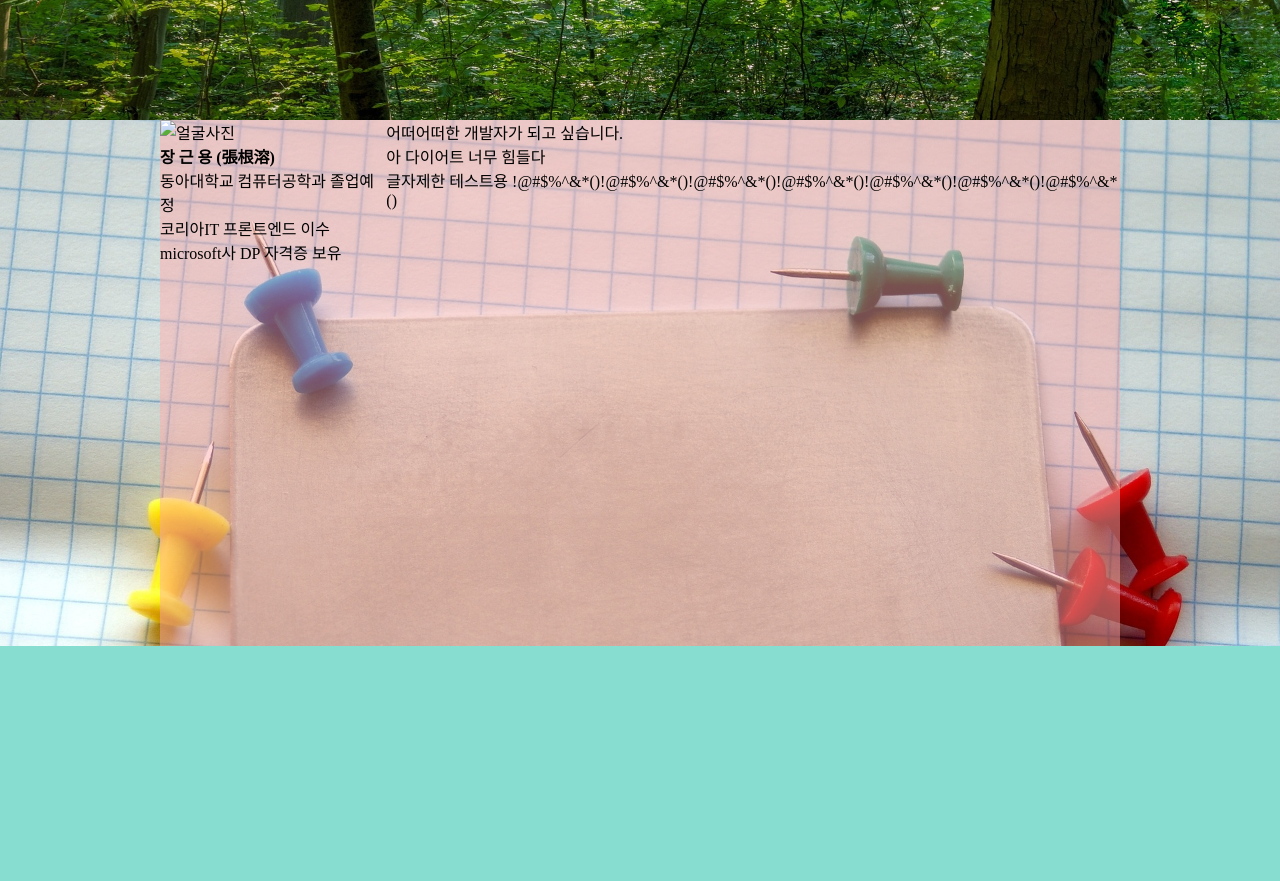
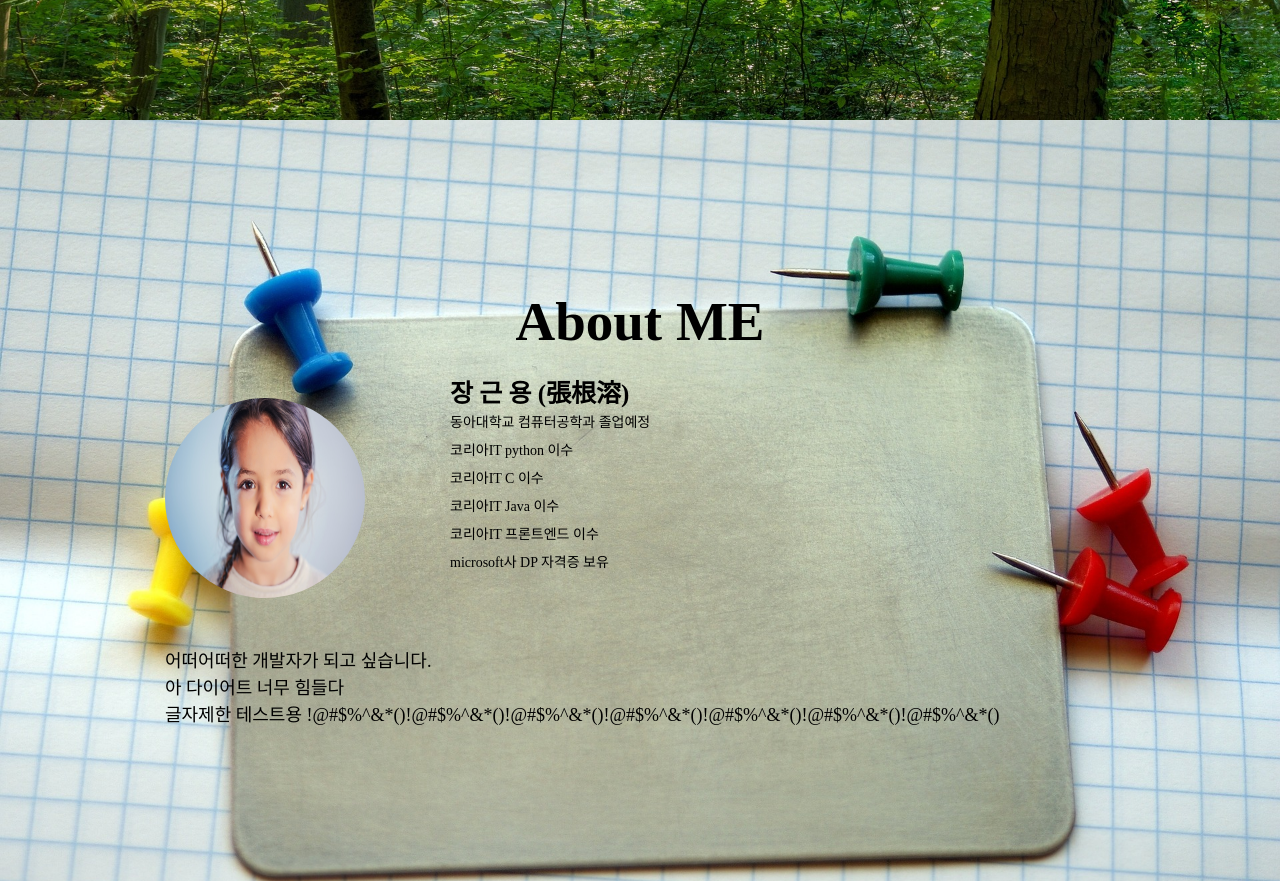
Before and after one commit to soeld0920/myPage, a plain HTML site: page index.html in a window 1280 px wide. Shown: the part 680-1561 px from the top of the page. Drawn offline with Linux system fonts and the light colour scheme.

Commit message:
Add files via upload

```diff
--- a/css/in-profile.css
+++ b/css/in-profile.css
@@ -1,7 +1,51 @@
+#profile h2{
+  width: 100%;
+  padding-top: 170px;
+  font-size: 55px;
+  text-align: center;
+  /* background-color: #afa7; */
+
+}
+
 #profile .in_profile{
-  width: 75vw;
-  height: 526px;
+  padding-top: 20px;
+  width: 950px;
+  height: auto;
   margin: 0 auto;
-  background-color: #faa7;
+  /* background-color: #faa7; */
+}
+
+#profile .face-img{
+  width: 100%;
+  height: 250px;
   display: flex;
+  justify-content: space-between;
 }
+
+#profile .face-img img{
+  display: inline-block;
+  width: 200px;
+  height: 200px;
+  margin-top: 25px;
+  border-radius: 50%;
+  overflow: hidden;
+}
+
+#profile .face-img figcaption{
+  width: 70%;
+}
+
+#profile .face-img figcaption h4{
+  font-size: 25px;
+}
+
+#profile .face-img figcaption p{
+  font-size: 14px;
+  line-height: 2;
+}
+
+#profile .in_profile > p{
+  margin-top: 25px;
+  font-size: 18px;
+  line-height: 1.5;
+}
--- a/index.html
+++ b/index.html
@@ -14,11 +14,11 @@
       #wrap > div{ width: 100%; height:100vh}
       #wrap > div:nth-child(1){/*background-color: burlywood;*/ background:url(./images/mainImg.jpg) no-repeat 0 0; background-size: 100vw;}
       #wrap > div:nth-child(2){background:url(./images/mainImg2.jpg) no-repeat 0 0; background-size: 100vw;;
-                                background-color: yellow; height: 526px;}
+                                background-color: yellow; height: 100vh;}
       #wrap > div:nth-child(3){background-color: rgb(135, 222, 208);}
       #wrap > div:nth-child(4){background-color: rgb(135, 183, 222);}
       #wrap > div:nth-child(5){background-color: rgb(222, 135, 208);}
-      #wrap > div > div{margin: 0 auto; width: 1500px;  height: 100vh;
+      #wrap > div > div{margin: 0 auto; width: 1500px; ;
                         /* background-color:rgba(255, 244, 146, 0.5); */
                         }
       #main .header{ width: 100%; height: 120px;}
@@ -75,6 +75,7 @@
   <link rel="stylesheet" href="./css/in-profile.css">
   <script src="js/jquery.js"></script>
   <script>
+    //
       $(function(){
           var menu = $('.nav > li');
           var contents = $('#wrap > div');
@@ -90,30 +91,6 @@
 
               $('html, body').stop().animate({scrollTop:tt});
           });
-          //메뉴에 addclass를 적용
-          // $(window).scroll(function(){
-          //     var sct = $(window).scrollTop();
-
-          //     $('#wrap > div').each(function(){
-          //         var tg = $(this);
-          //         var i = tg.index();
-          //         if(tg.offset().top <= sct){
-          //             $('.nav > li').removeClass('on');
-          //             $('.nav > li').eq(i).addClass('on');
-          //     }
-          // });
-          // $(window).scroll(function(){
-          // var sct = $(window).scrollTop();
-
-          // contents.each(function(){
-          //     var tg = $(this);
-          //     var i = tg.index();
-          //     if(tg.offset().top <= sct){
-          //         menu.removeClass('on');
-          //         menu.eq(i).addClass('on');
-          //     }
-          // });
-
 
       });
   </script>
@@ -143,13 +120,17 @@
       </div>
       <!-- 소개 -->
       <div id="profile">
+          <h2>About ME</h2>
           <div class="in_profile">
             <figure class="face-img">
-              <img src="./images/face-img" alt="얼굴사진">
+              <img src="./images/human.jpg" alt="얼굴사진">
               <figcaption>
                 <h4>장 근 용 (張根溶)</h4>
                 <p>
                   동아대학교 컴퓨터공학과 졸업예정 <br>
+                  코리아IT python 이수 <br>
+                  코리아IT C 이수 <br>
+                  코리아IT Java 이수 <br>
                   코리아IT 프론트엔드 이수 <br>
                   microsoft사 DP 자격증 보유
                 </p>
@@ -201,9 +182,9 @@
 
               $(window).scroll(function(){
                   var scrollTop = $(document).scrollTop();
-                  if(scrollTop > 1800 && scene01Num == 1) {
+                  if(scrollTop > 1400 && scene01Num == 1) {
                       scene01Num = 0;
-                      $('#skill .in_box01').stop().delay(0).css({top:'300px'}).animate({top:'150px'},1000);
+                      $('#skill .in_box01').stop().delay(0).css({top:'300px'}).animate({top:'240px'},1000);
                       $('#skill .in_box02').stop().delay(500).css({top:'300px'}).animate({top:'30px'},1000);
                       $('#skill .in_box03').stop().delay(1000).css({top:'300px'}).animate({top:'120px'},1000);
                       $('#skill .in_box04').stop().delay(1500).css({top:'300px'}).animate({top:'100px'},1000);
@@ -226,7 +207,7 @@
           <div class="in_project_1">
               <ul class="list">
                   <li class="output">
-                      <div><img src="./images/main-img1.png" width="100%" alt=""></div>
+                      <div><img src="./images/monitor-815614_1280.png" width="100%" alt=""></div>
                   </li>
                   <li class="account">
                       <h3>프로젝트명</h3>
@@ -242,7 +223,9 @@
       </div>
       <!-- 마무리 -->
       <div id="end">
-          <div class="in_end"></div>
+          <div class="in_end">
+            ㄳ
+          </div>
       </div>
   </div>
     <!-- 퀵메뉴 -->
```
Also changed, not shown: images/human.jpg (added), images/monitor-815614_1280.png (added).
